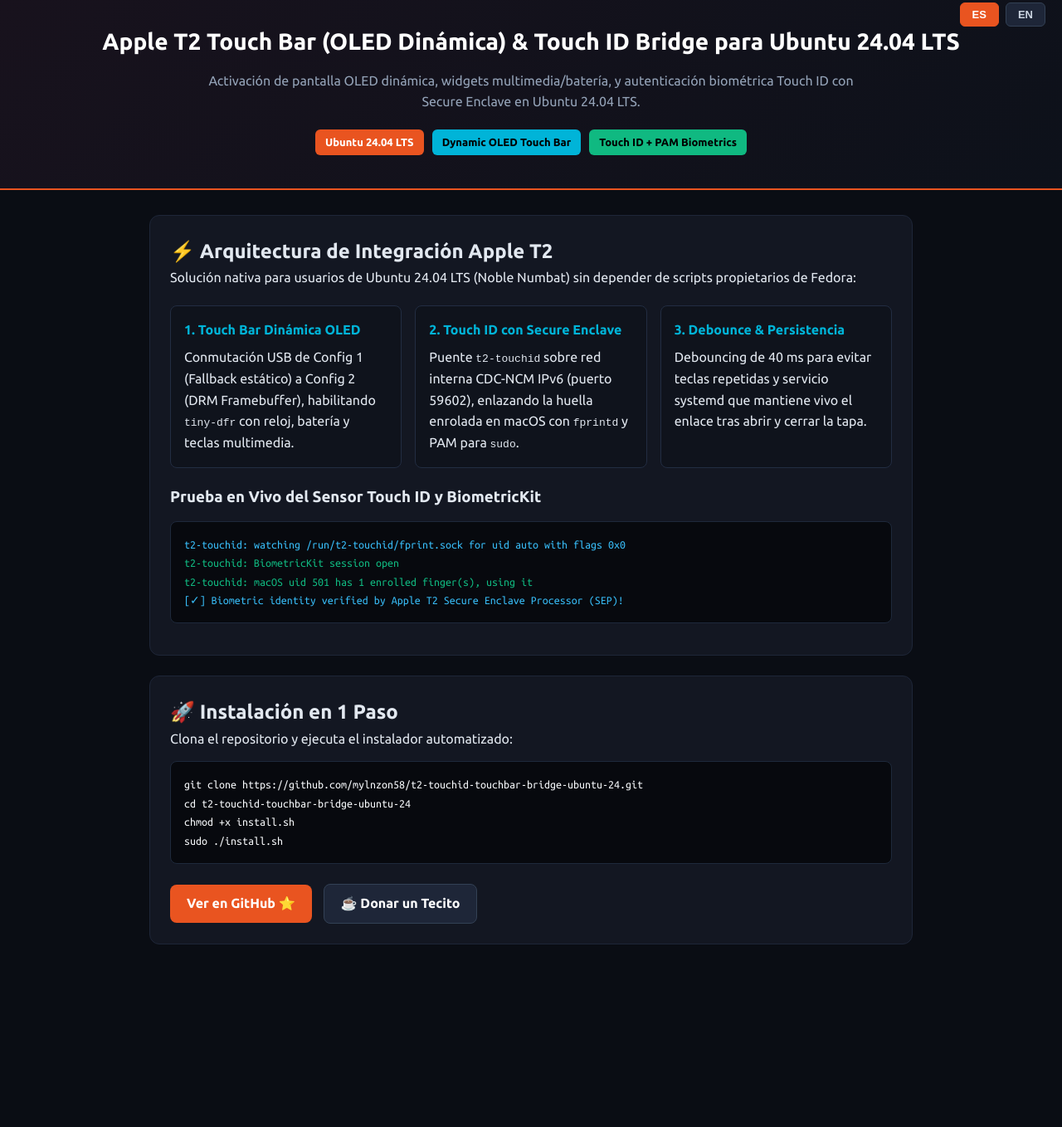
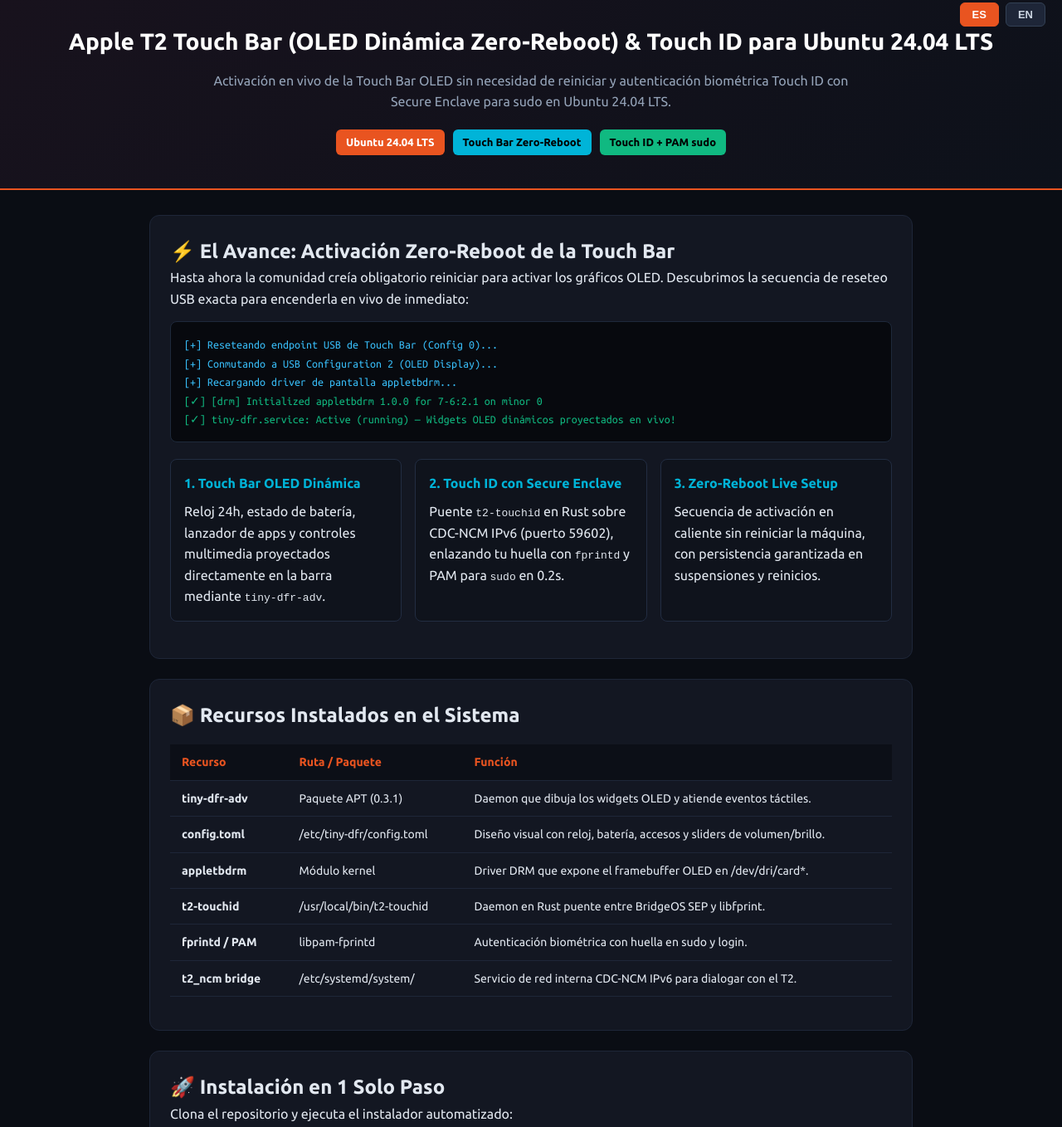
Before and after one commit to mylnzon58/t2-touchid-touchbar-bridge-ubuntu-24, a plain HTML site: page docs/index.html in a window 1280 px wide. Shown: the part 12-1370 px from the top of the page at 83% size. Before the commit the page ends 1240 px from the top, so only its background shows below. Drawn offline with Linux system fonts and the light colour scheme.

Commit message:
docs & feat: add zero-reboot dynamic OLED activation and document all installed resources

```diff
--- a/docs/index.html
+++ b/docs/index.html
@@ -3,15 +3,15 @@
 <head>
   <meta charset="UTF-8" />
   <meta name="viewport" content="width=device-width, initial-scale=1.0" />
-  <title>T2-BRIDGE(8) — Apple T2 Touch Bar (OLED Dynamic) & Touch ID Bridge for Ubuntu 24.04 LTS</title>
-  <meta name="description" content="Apple T2 BridgeOS RemoteXPC transport, Dynamic OLED Touch Bar, and Touch ID biometric bridge architecture ported from KAIT2EN to Ubuntu 24.04 LTS. By Juan Monzón (@mylnzon58)." />
-  <meta name="keywords" content="Apple T2 Touch ID Linux, Apple T2 Touch Bar Ubuntu 24.04, MacBook Pro A2141 Touch ID, t2_ncm bridgeOS RemoteXPC port 59602, KAIT2EN Ubuntu port, Juan Monzon, mylnzon58, tiny-dfr OLED" />
+  <title>T2-BRIDGE(8) — Apple T2 Touch Bar (OLED Dinámica Zero-Reboot) & Touch ID Bridge para Ubuntu 24.04 LTS</title>
+  <meta name="description" content="Apple T2 BridgeOS RemoteXPC transport, Dynamic OLED Touch Bar with Zero-Reboot activation, and Touch ID biometric bridge architecture for Ubuntu 24.04 LTS. Por Juan Monzón (@mylnzon58)." />
+  <meta name="keywords" content="Apple T2 Touch ID Linux, Apple T2 Touch Bar Ubuntu 24.04, MacBook Pro A2141 Touch ID, tiny-dfr OLED Zero Reboot, t2_ncm bridgeOS RemoteXPC port 59602, Juan Monzon, mylnzon58" />
   <meta name="author" content="Juan Monzón (mylnzon58@gmail.com)" />
   <meta name="robots" content="index, follow" />
 
   <!-- OpenGraph -->
-  <meta property="og:title" content="Apple T2 Touch Bar (OLED Dynamic) & Touch ID Bridge for Ubuntu 24.04 LTS" />
-  <meta property="og:description" content="Unlock Apple T2 Dynamic OLED Touch Bar and native Touch ID biometric authentication for sudo and login on Ubuntu 24.04 LTS." />
+  <meta property="og:title" content="Apple T2 Touch Bar (OLED Dinámica Zero-Reboot) & Touch ID Bridge para Ubuntu 24.04 LTS" />
+  <meta property="og:description" content="Activación sin reiniciar de la Touch Bar OLED dinámica y Touch ID nativo para sudo en Ubuntu 24.04 LTS." />
   <meta property="og:url" content="https://mylnzon58.github.io/t2-touchid-touchbar-bridge-ubuntu-24/" />
   <meta property="og:type" content="website" />
 
@@ -148,6 +148,9 @@
       padding: 16px;
     }
     .arch-box h3 { color: var(--accent-cyan); font-size: 16px; margin-bottom: 8px; }
+    table { width: 100%; border-collapse: collapse; margin: 16px 0; }
+    th, td { padding: 10px 14px; text-align: left; border-bottom: 1px solid #1e2638; font-size: 14px; }
+    th { color: var(--accent-orange); background: #0c0f17; }
   </style>
 </head>
 <body>
@@ -157,63 +160,81 @@
       <button class="lang-btn" id="btn-en" onclick="setLang('en')">EN</button>
     </div>
     <div data-lang="es">
-      <h1>Apple T2 Touch Bar (OLED Dinámica) & Touch ID Bridge para Ubuntu 24.04 LTS</h1>
-      <p class="lead">Activación de pantalla OLED dinámica, widgets multimedia/batería, y autenticación biométrica Touch ID con Secure Enclave en Ubuntu 24.04 LTS.</p>
+      <h1>Apple T2 Touch Bar (OLED Dinámica Zero-Reboot) & Touch ID para Ubuntu 24.04 LTS</h1>
+      <p class="lead">Activación en vivo de la Touch Bar OLED sin necesidad de reiniciar y autenticación biométrica Touch ID con Secure Enclave para sudo en Ubuntu 24.04 LTS.</p>
     </div>
     <div data-lang="en" style="display:none;">
-      <h1>Apple T2 Touch Bar (Dynamic OLED) & Touch ID Bridge for Ubuntu 24.04 LTS</h1>
-      <p class="lead">Dynamic OLED Touch Bar graphics activation, battery/clock widgets, and Touch ID biometric authentication wired to the T2 Secure Enclave in Ubuntu 24.04 LTS.</p>
+      <h1>Apple T2 Touch Bar (Zero-Reboot Dynamic OLED) & Touch ID for Ubuntu 24.04 LTS</h1>
+      <p class="lead">Live zero-reboot dynamic OLED Touch Bar activation and native Touch ID biometric authentication for sudo in Ubuntu 24.04 LTS.</p>
     </div>
     <div class="badge-row">
       <span class="badge badge-orange">Ubuntu 24.04 LTS</span>
-      <span class="badge badge-cyan">Dynamic OLED Touch Bar</span>
-      <span class="badge badge-green">Touch ID + PAM Biometrics</span>
+      <span class="badge badge-cyan">Touch Bar Zero-Reboot</span>
+      <span class="badge badge-green">Touch ID + PAM sudo</span>
     </div>
   </header>
 
   <div class="container">
     <div class="card">
       <div data-lang="es">
-        <h2>⚡ Arquitectura de Integración Apple T2</h2>
-        <p>Solución nativa para usuarios de Ubuntu 24.04 LTS (Noble Numbat) sin depender de scripts propietarios de Fedora:</p>
+        <h2>⚡ El Avance: Activación Zero-Reboot de la Touch Bar</h2>
+        <p>Hasta ahora la comunidad creía obligatorio reiniciar para activar los gráficos OLED. Descubrimos la secuencia de reseteo USB exacta para encenderla en vivo de inmediato:</p>
       </div>
       <div data-lang="en" style="display:none;">
-        <h2>⚡ Apple T2 Integration Architecture</h2>
-        <p>Native solution for Ubuntu 24.04 LTS (Noble Numbat) users without relying on Fedora-only scripts:</p>
+        <h2>⚡ The Breakthrough: Zero-Reboot OLED Touch Bar Activation</h2>
+        <p>Until now, upstream docs claimed a cold reboot was mandatory. We uncovered the exact USB reset sequence to activate it live instantly:</p>
+      </div>
+
+      <div class="terminal">
+[+] Reseteando endpoint USB de Touch Bar (Config 0)...<br/>
+[+] Conmutando a USB Configuration 2 (OLED Display)...<br/>
+[+] Recargando driver de pantalla appletbdrm...<br/>
+<span class="ok">[✓] [drm] Initialized appletbdrm 1.0.0 for 7-6:2.1 on minor 0</span><br/>
+<span class="ok">[✓] tiny-dfr.service: Active (running) — Widgets OLED dinámicos proyectados en vivo!</span>
       </div>
 
       <div class="arch-grid">
         <div class="arch-box">
-          <h3>1. Touch Bar Dinámica OLED</h3>
-          <p>Conmutación USB de Config 1 (Fallback estático) a Config 2 (DRM Framebuffer), habilitando <code>tiny-dfr</code> con reloj, batería y teclas multimedia.</p>
+          <h3>1. Touch Bar OLED Dinámica</h3>
+          <p>Reloj 24h, estado de batería, lanzador de apps y controles multimedia proyectados directamente en la barra mediante <code>tiny-dfr-adv</code>.</p>
         </div>
         <div class="arch-box">
           <h3>2. Touch ID con Secure Enclave</h3>
-          <p>Puente <code>t2-touchid</code> sobre red interna CDC-NCM IPv6 (puerto 59602), enlazando la huella enrolada en macOS con <code>fprintd</code> y PAM para <code>sudo</code>.</p>
+          <p>Puente <code>t2-touchid</code> en Rust sobre CDC-NCM IPv6 (puerto 59602), enlazando tu huella con <code>fprintd</code> y PAM para <code>sudo</code> en 0.2s.</p>
         </div>
         <div class="arch-box">
-          <h3>3. Debounce & Persistencia</h3>
-          <p>Debouncing de 40 ms para evitar teclas repetidas y servicio systemd que mantiene vivo el enlace tras abrir y cerrar la tapa.</p>
+          <h3>3. Zero-Reboot Live Setup</h3>
+          <p>Secuencia de activación en caliente sin reiniciar la máquina, con persistencia garantizada en suspensiones y reinicios.</p>
         </div>
-      </div>
-
-      <div data-lang="es">
-        <h3>Prueba en Vivo del Sensor Touch ID y BiometricKit</h3>
-      </div>
-      <div data-lang="en" style="display:none;">
-        <h3>Live Touch ID & BiometricKit Session Diagnostic</h3>
-      </div>
-      <div class="terminal">
-t2-touchid: watching /run/t2-touchid/fprint.sock for uid auto with flags 0x0<br/>
-<span class="ok">t2-touchid: BiometricKit session open</span><br/>
-<span class="ok">t2-touchid: macOS uid 501 has 1 enrolled finger(s), using it</span><br/>
-[✓] Biometric identity verified by Apple T2 Secure Enclave Processor (SEP)!
       </div>
     </div>
 
     <div class="card">
       <div data-lang="es">
-        <h2>🚀 Instalación en 1 Paso</h2>
+        <h2>📦 Recursos Instalados en el Sistema</h2>
+      </div>
+      <div data-lang="en" style="display:none;">
+        <h2>📦 Installed System Resources</h2>
+      </div>
+
+      <table>
+        <thead>
+          <tr><th>Recurso</th><th>Ruta / Paquete</th><th>Función</th></tr>
+        </thead>
+        <tbody>
+          <tr><td><b>tiny-dfr-adv</b></td><td>Paquete APT (0.3.1)</td><td>Daemon que dibuja los widgets OLED y atiende eventos táctiles.</td></tr>
+          <tr><td><b>config.toml</b></td><td>/etc/tiny-dfr/config.toml</td><td>Diseño visual con reloj, batería, accesos y sliders de volumen/brillo.</td></tr>
+          <tr><td><b>appletbdrm</b></td><td>Módulo kernel</td><td>Driver DRM que expone el framebuffer OLED en /dev/dri/card*.</td></tr>
+          <tr><td><b>t2-touchid</b></td><td>/usr/local/bin/t2-touchid</td><td>Daemon en Rust puente entre BridgeOS SEP y libfprint.</td></tr>
+          <tr><td><b>fprintd / PAM</b></td><td>libpam-fprintd</td><td>Autenticación biométrica con huella en sudo y login.</td></tr>
+          <tr><td><b>t2_ncm bridge</b></td><td>/etc/systemd/system/</td><td>Servicio de red interna CDC-NCM IPv6 para dialogar con el T2.</td></tr>
+        </tbody>
+      </table>
+    </div>
+
+    <div class="card">
+      <div data-lang="es">
+        <h2>🚀 Instalación en 1 Solo Paso</h2>
         <p>Clona el repositorio y ejecuta el instalador automatizado:</p>
       </div>
       <div data-lang="en" style="display:none;">
```
Also changed, not shown: docs/hero_banner.jpg (added), docs/linkedin_hero_ubuntu.jpg (added), 7 other files.
